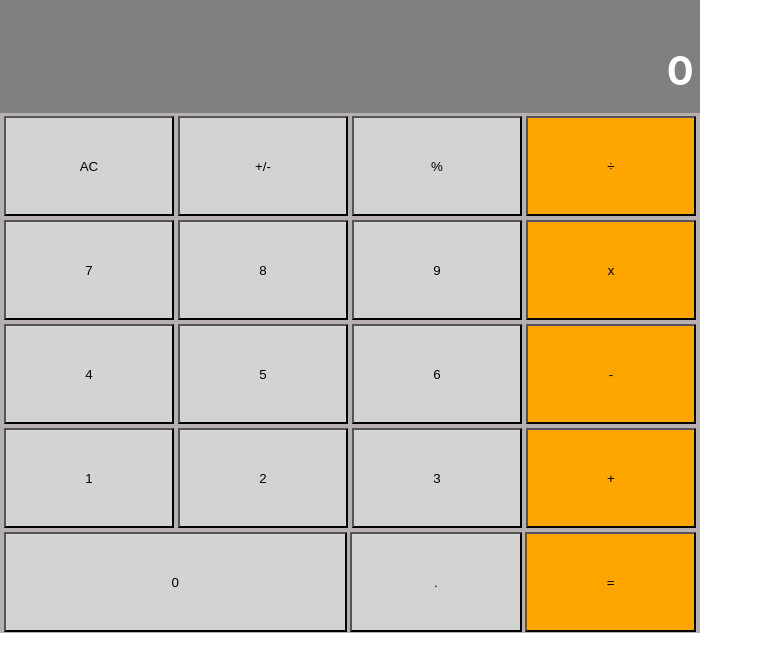
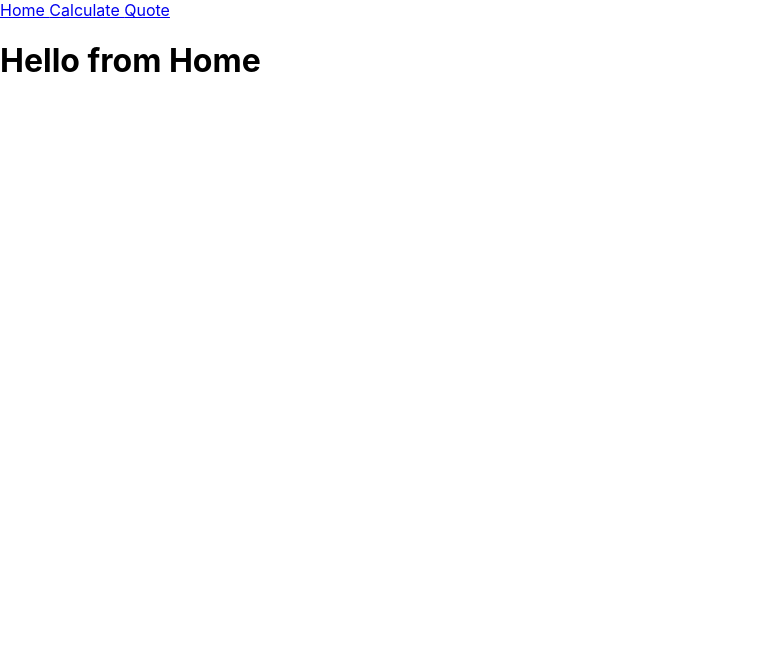
Before and after one commit to KabohaJeanMark/math-magicians, a React (Create React App) app: page / in a window 1280 px wide. Shown: the top 672 px of the page, without its empty margins (0-763 px from the left). Built offline with nearby package versions, Linux system fonts and the light colour scheme.

Commit message:
Create Navbar component and link to all pages

```diff
--- /dev/null
+++ b/src/components/Calculator.js
@@ -0,0 +1,7 @@
+const Calculator = () => (
+  <div>
+    <h1>Hello from Calculator</h1>
+  </div>
+);
+
+export default Calculator;
--- a/src/components/Home.js
+++ b/src/components/Home.js
@@ -1,5 +1,8 @@
+import Navbar from './NavBar';
+
 const Home = () => (
   <div>
+    <Navbar />
     <h1>Hello from Home</h1>
   </div>
 );
--- /dev/null
+++ b/src/components/NavBar.js
@@ -0,0 +1,11 @@
+import { Link } from 'react-router-dom';
+
+const Navbar = () => (
+  <div>
+    <Link to="/">Home </Link>
+    <Link to="/Calculator">Calculate </Link>
+    <Link to="/Quote">Quote </Link>
+  </div>
+);
+
+export default Navbar;
--- a/src/components/Routes.js
+++ b/src/components/Routes.js
@@ -1,13 +1,13 @@
 import { BrowserRouter, Routes, Route } from 'react-router-dom';
-import App from './App';
+import Calculator from './Calculator';
 import Home from './Home';
 import Quote from './Quote';
 
 const RouteSwitch = () => (
   <BrowserRouter>
     <Routes>
-      <Route path="/" element={<App />} exact />
-      <Route path="/Home" element={<Home />} />
+      <Route path="/" element={<Home />} exact />
+      <Route path="/Calculator" element={<Calculator />} />
       <Route path="/Quote" element={<Quote />} />
     </Routes>
   </BrowserRouter>
```
